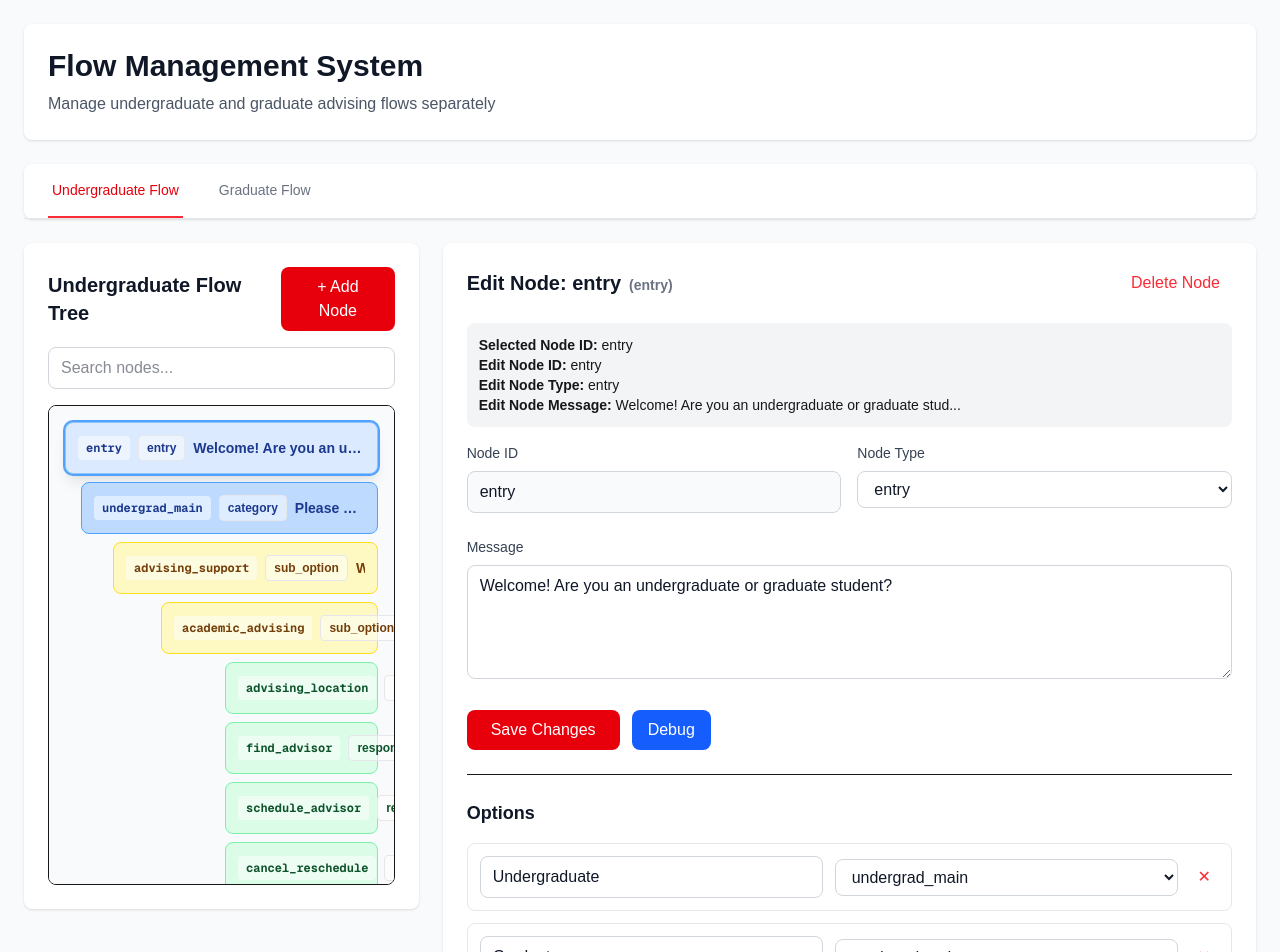
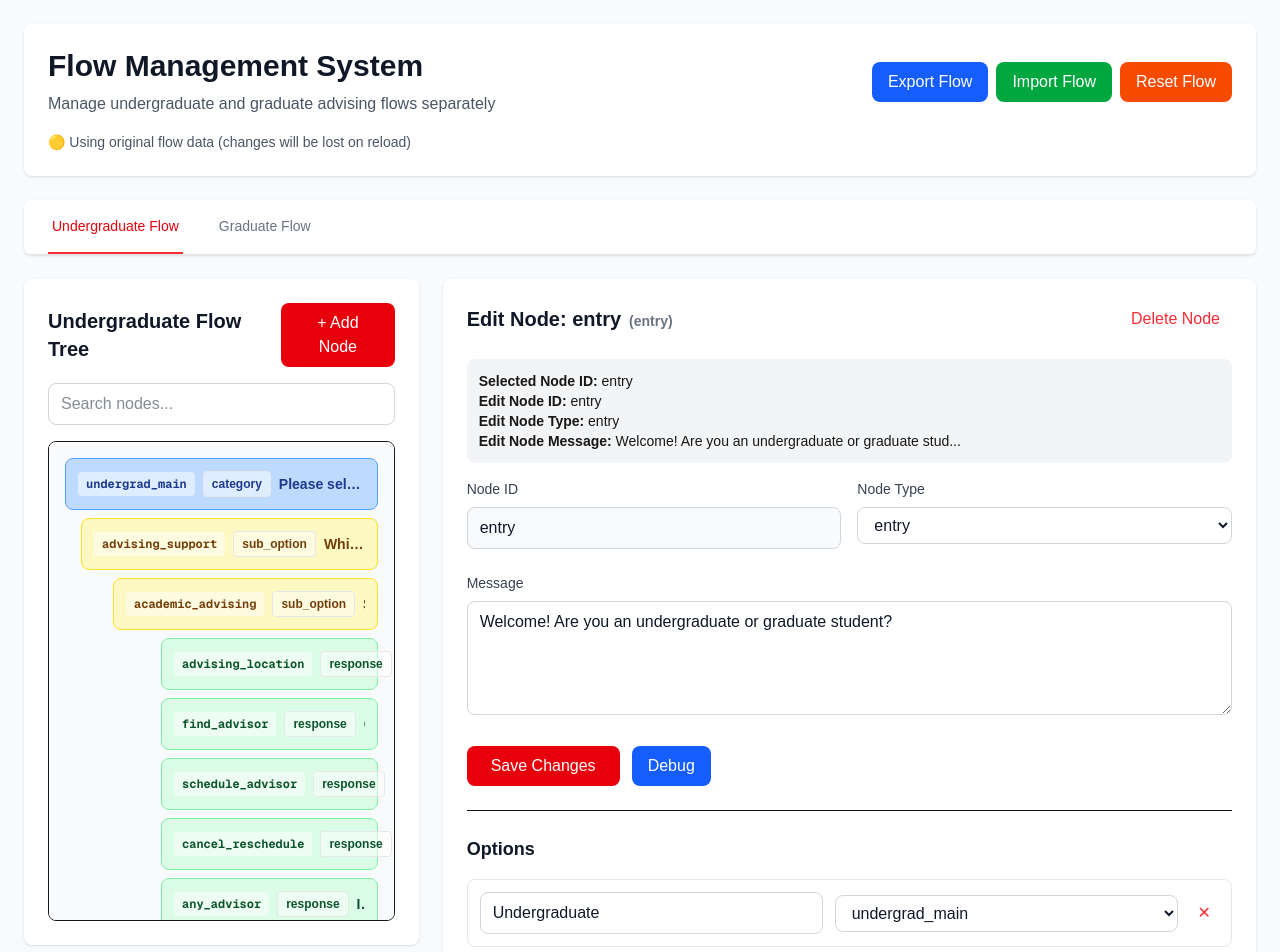
Before and after one commit to mh-mubashir/chatbot-interface, a Next.js app: page /admin in a window 1280 px wide. Shown: the top 952 px of the page. Built offline with nearby package versions, Linux system fonts and the light colour scheme.

Commit message:
saving now data for the different flows on update and also graduate and undergraduate flows are now updated

```diff
--- a/src/components/admin/AdminPanel.tsx
+++ b/src/components/admin/AdminPanel.tsx
@@ -19,7 +19,22 @@ type FlowType = 'undergraduate' | 'graduate';
 export default function AdminPanel() {
   const [mounted, setMounted] = useState(false);
   const [activeTab, setActiveTab] = useState<FlowType>('undergraduate');
-  const [flow, setFlow] = useState<Record<string, FlowNode>>(() => ({ ...initialFlow }));
+
+  // Load flow from localStorage or use initial flow
+  const [flow, setFlow] = useState<Record<string, FlowNode>>(() => {
+    if (typeof window !== 'undefined') {
+      const savedFlow = localStorage.getItem('chatbot-flow');
+      if (savedFlow) {
+        try {
+          return JSON.parse(savedFlow);
+        } catch (e) {
+          console.log('Failed to parse saved flow, using initial flow');
+        }
+      }
+    }
+    return { ...initialFlow };
+  });
+
   const [selectedNodeId, setSelectedNodeId] = useState<string | null>('entry');
   const [editNode, setEditNode] = useState<FlowNode | null>(initialFlow['entry']);
   const [hasUnsavedChanges, setHasUnsavedChanges] = useState(false);
@@ -52,16 +67,47 @@ export default function AdminPanel() {
   // Helper: get all nodes as array
   const nodeList = Object.values(flow);
 
-  // Helper: filter nodes by flow type (this is a simplified example - you'll need to implement proper filtering)
+  // Helper: filter nodes by flow type
   const getFlowNodes = (flowType: FlowType) => {
-    // For now, return all nodes. You'll need to implement proper filtering based on your flow structure
-    return nodeList.filter(node => {
-      if (flowType === 'undergraduate') {
-        return node.id.includes('ug_') || node.id === 'entry' || !node.id.includes('grad_');
-      } else {
-        return node.id.includes('grad_') || node.id === 'entry';
-      }
-    });
+    if (flowType === 'undergraduate') {
+      // For undergraduate, only show nodes that are part of undergrad_main flow
+      const undergradNodes = new Set(['undergrad_main']);
+
+      // Add all nodes that can be reached from undergrad_main
+      const addReachableNodes = (nodeId: string) => {
+        const node = flow[nodeId];
+        if (node && node.options) {
+          node.options.forEach(option => {
+            if (option.next && option.next !== 'entry' && option.next !== 'satisfaction') {
+              undergradNodes.add(option.next);
+              addReachableNodes(option.next);
+            }
+          });
+        }
+      };
+
+      addReachableNodes('undergrad_main');
+      return nodeList.filter(node => undergradNodes.has(node.id) && node.type !== 'satisfaction');
+    } else {
+      // For graduate, only show nodes that are part of grad_under_dev flow
+      const gradNodes = new Set(['grad_under_dev']);
+
+      // Add all nodes that can be reached from grad_under_dev
+      const addReachableNodes = (nodeId: string) => {
+        const node = flow[nodeId];
+        if (node && node.options) {
+          node.options.forEach(option => {
+            if (option.next && option.next !== 'entry' && option.next !== 'satisfaction') {
+              gradNodes.add(option.next);
+              addReachableNodes(option.next);
+            }
+          });
+        }
+      };
+
+      addReachableNodes('grad_under_dev');
+      return nodeList.filter(node => gradNodes.has(node.id) && node.type !== 'satisfaction');
+    }
   };
 
   // Helper: render tree recursively
@@ -95,6 +141,31 @@ export default function AdminPanel() {
     );
   };
 
+  // Helper: render the appropriate tree based on active tab
+  const renderFlowTree = () => {
+    // If there's a search term, filter nodes that match
+    if (searchTerm.trim()) {
+      const filteredNodes = getFlowNodes(activeTab).filter(node =>
+        node.id.toLowerCase().includes(searchTerm.toLowerCase()) ||
+        node.message.toLowerCase().includes(searchTerm.toLowerCase()) ||
+        node.type.toLowerCase().includes(searchTerm.toLowerCase())
+      );
+
+      return (
+        <div>
+          {filteredNodes.map(node => renderTree(node.id))}
+        </div>
+      );
+    }
+
+    // Otherwise show the full tree for the active tab
+    if (activeTab === 'undergraduate') {
+      return renderTree('undergrad_main');
+    } else {
+      return renderTree('grad_under_dev');
+    }
+  };
+
   // Save node edits
   const handleSave = () => {
     if (!editNode) {
@@ -121,6 +192,12 @@ export default function AdminPanel() {
     // Update the flow state
     setFlow(updatedFlow);
 
+    // Save to localStorage for persistence
+    if (typeof window !== 'undefined') {
+      localStorage.setItem('chatbot-flow', JSON.stringify(updatedFlow));
+      console.log('Flow saved to localStorage');
+    }
+
     // Force a re-render by updating the selected node
     setSelectedNodeId(editNode.id);
 
@@ -132,7 +209,7 @@ export default function AdminPanel() {
   // Add new node
   const handleAddNode = () => {
     if (!newNode.id || !newNode.type || !newNode.message) return;
-    setFlow({
+    const updatedFlow = {
       ...flow,
       [newNode.id]: {
         id: newNode.id,
@@ -140,7 +217,14 @@ export default function AdminPanel() {
         message: newNode.message,
         options: [],
       },
-    });
+    };
+    setFlow(updatedFlow);
+
+    // Save to localStorage
+    if (typeof window !== 'undefined') {
+      localStorage.setItem('chatbot-flow', JSON.stringify(updatedFlow));
+    }
+
     setNewNode({ type: 'category' });
     setShowAdd(false);
   };
@@ -155,6 +239,12 @@ export default function AdminPanel() {
       newFlow[nid].options = newFlow[nid].options?.filter(opt => opt.next !== nodeId);
     });
     setFlow(newFlow);
+
+    // Save to localStorage
+    if (typeof window !== 'undefined') {
+      localStorage.setItem('chatbot-flow', JSON.stringify(newFlow));
+    }
+
     setSelectedNodeId('entry');
     setEditNode({ ...newFlow['entry'] });
   };
@@ -167,7 +257,13 @@ export default function AdminPanel() {
       options: [...(editNode.options || []), { label, next }],
     };
     setEditNode(updated);
-    setFlow({ ...flow, [editNode.id]: updated });
+    const updatedFlow = { ...flow, [editNode.id]: updated };
+    setFlow(updatedFlow);
+
+    // Save to localStorage
+    if (typeof window !== 'undefined') {
+      localStorage.setItem('chatbot-flow', JSON.stringify(updatedFlow));
+    }
   };
 
   // Remove option from node
@@ -178,7 +274,66 @@ export default function AdminPanel() {
       options: (editNode.options || []).filter((_, i) => i !== idx),
     };
     setEditNode(updated);
-    setFlow({ ...flow, [editNode.id]: updated });
+    const updatedFlow = { ...flow, [editNode.id]: updated };
+    setFlow(updatedFlow);
+
+    // Save to localStorage
+    if (typeof window !== 'undefined') {
+      localStorage.setItem('chatbot-flow', JSON.stringify(updatedFlow));
+    }
+  };
+
+  // Reset flow to original
+  const handleResetFlow = () => {
+    if (!window.confirm('Reset flow to original? This will lose all changes.')) return;
+    setFlow({ ...initialFlow });
+    if (typeof window !== 'undefined') {
+      localStorage.removeItem('chatbot-flow');
+    }
+    setSelectedNodeId('entry');
+    setEditNode({ ...initialFlow['entry'] });
+    alert('Flow reset to original!');
+  };
+
+  // Export flow data
+  const handleExportFlow = () => {
+    const flowData = JSON.stringify(flow, null, 2);
+    const blob = new Blob([flowData], { type: 'application/json' });
+    const url = URL.createObjectURL(blob);
+    const a = document.createElement('a');
+    a.href = url;
+    a.download = 'chatbot-flow.json';
+    document.body.appendChild(a);
+    a.click();
+    document.body.removeChild(a);
+    URL.revokeObjectURL(url);
+  };
+
+  // Import flow data
+  const handleImportFlow = () => {
+    const input = document.createElement('input');
+    input.type = 'file';
+    input.accept = '.json';
+    input.onchange = (e) => {
+      const file = (e.target as HTMLInputElement).files?.[0];
+      if (file) {
+        const reader = new FileReader();
+        reader.onload = (e) => {
+          try {
+            const importedFlow = JSON.parse(e.target?.result as string);
+            setFlow(importedFlow);
+            if (typeof window !== 'undefined') {
+              localStorage.setItem('chatbot-flow', JSON.stringify(importedFlow));
+            }
+            alert('Flow imported successfully!');
+          } catch (error) {
+            alert('Failed to import flow: Invalid JSON');
+          }
+        };
+        reader.readAsText(file);
+      }
+    };
+    input.click();
   };
 
   return (
@@ -186,8 +341,42 @@ export default function AdminPanel() {
       <div className="max-w-7xl mx-auto">
         {/* Header */}
         <div className="bg-white rounded-lg shadow-sm p-6 mb-6">
-          <h1 className="text-3xl font-bold text-gray-900 mb-2">Flow Management System</h1>
-          <p className="text-gray-600">Manage undergraduate and graduate advising flows separately</p>
+          <div className="flex items-center justify-between mb-4">
+            <div>
+              <h1 className="text-3xl font-bold text-gray-900 mb-2">Flow Management System</h1>
+              <p className="text-gray-600">Manage undergraduate and graduate advising flows separately</p>
+            </div>
+            <div className="flex gap-2">
+              <button
+                onClick={handleExportFlow}
+                className="bg-blue-600 text-white px-4 py-2 rounded-lg hover:bg-blue-700 transition-colors"
+                title="Export current flow data"
+              >
+                Export Flow
+              </button>
+              <button
+                onClick={handleImportFlow}
+                className="bg-green-600 text-white px-4 py-2 rounded-lg hover:bg-green-700 transition-colors"
+                title="Import flow data from file"
+              >
+                Import Flow
+              </button>
+              <button
+                onClick={handleResetFlow}
+                className="bg-orange-600 text-white px-4 py-2 rounded-lg hover:bg-orange-700 transition-colors"
+                title="Reset to original flow"
+              >
+                Reset Flow
+              </button>
+            </div>
+          </div>
+
+          {/* Status indicator */}
+          <div className="text-sm text-gray-600">
+            {typeof window !== 'undefined' && localStorage.getItem('chatbot-flow')
+              ? '🟢 Using saved flow data (changes persist across reloads)'
+              : '🟡 Using original flow data (changes will be lost on reload)'}
+          </div>
         </div>
 
         {/* Tabs */}
@@ -247,7 +436,7 @@ export default function AdminPanel() {
 
               {/* Tree View */}
               <div className="overflow-y-auto max-h-[60vh] border rounded-lg p-4 bg-gray-50">
-                {renderTree('entry')}
+                {renderFlowTree()}
               </div>
 
               {/* Add Node Form */}
```
